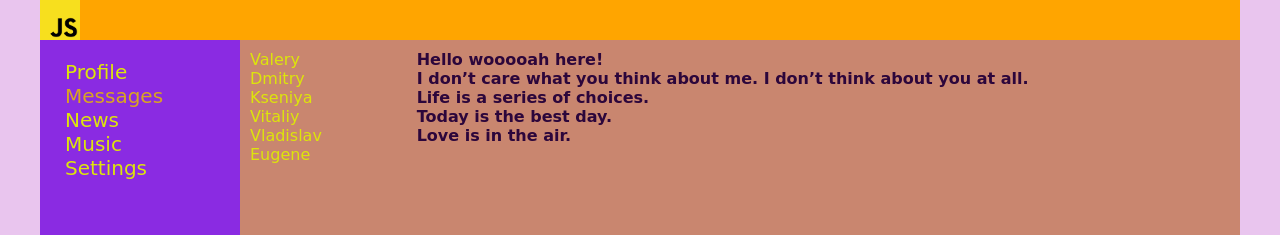
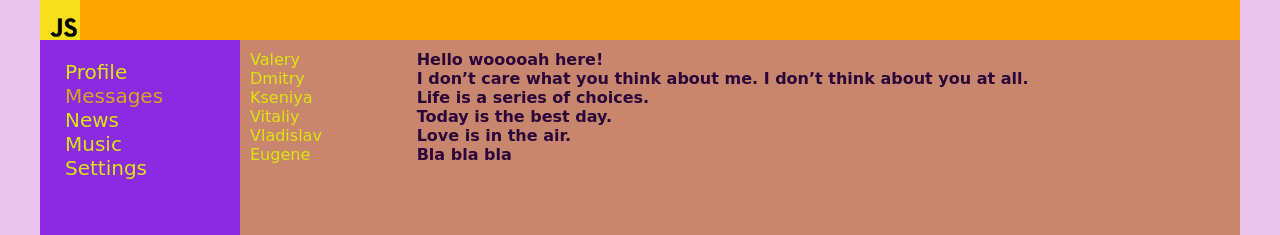
Before and after one commit to valeryaosta/sn-new, a React (Create React App) app: page /dialogs in a window 1280 px wide. Shown: the top 235 px of the page. Built offline with nearby package versions, Linux system fonts and the light colour scheme.

Commit message:
24 - UI-BLL, push data aside

```diff
--- a/src/components/Dialogs/Dialogs.jsx
+++ b/src/components/Dialogs/Dialogs.jsx
@@ -17,25 +17,45 @@ export const Message = ({message}) => {
 }
 
 const Dialogs = () => {
+
+    const dialogsData = [
+        {id: 1, name: 'Valery'},
+        {id: 2, name: 'Dmitry'},
+        {id: 3, name: 'Kseniya'},
+        {id: 4, name: 'Vitaliy'},
+        {id: 5, name: 'Vladislav'},
+        {id: 6, name: 'Eugene'}
+    ]
+
+    const messagesData = [
+        {id: 1, message: 'Hello wooooah here!'},
+        {id: 2, message: 'I don’t care what you think about me. I don’t think about you at all.'},
+        {id: 3, message: 'Life is a series of choices.'},
+        {id: 4, message: 'Today is the best day.'},
+        {id: 5, message: 'Love is in the air.'},
+        {id: 6, message: 'Bla bla bla'}
+    ]
+
     return (
         <div className={s.dialogs}>
             <div className={s.dialogsItems}>
                 {/*<div className={`${s.dialog} ${s.activeLink}`}>
                     <NavLink to='/dialogs/1' className={({isActive}) => isActive ? s.activeLink : ''}>Valery</NavLink>
                 </div>*/}
-                <DialogItem id='1' name='Valery'/>
-                <DialogItem id='2' name='Dmitry'/>
-                <DialogItem id='3' name='Kseniya'/>
-                <DialogItem id='4' name='Vitaliy'/>
-                <DialogItem id='5' name='Vladislav'/>
-                <DialogItem id='6' name='Eugene'/>
+                <DialogItem id={dialogsData[0].id} name={dialogsData[0].name}/>
+                <DialogItem id={dialogsData[1].id} name={dialogsData[1].name}/>
+                <DialogItem id={dialogsData[2].id} name={dialogsData[2].name}/>
+                <DialogItem id={dialogsData[3].id} name={dialogsData[3].name}/>
+                <DialogItem id={dialogsData[4].id} name={dialogsData[4].name}/>
+                <DialogItem id={dialogsData[5].id} name={dialogsData[5].name}/>
             </div>
             <div className={s.messages}>
-                <Message message='Hello wooooah here!'/>
-                <Message message='I don’t care what you think about me. I don’t think about you at all.'/>
-                <Message message='Life is a series of choices.'/>
-                <Message message='Today is the best day.'/>
-                <Message message='Love is in the air.'/>
+                <Message message={messagesData[0].message}/>
+                <Message message={messagesData[1].message}/>
+                <Message message={messagesData[2].message}/>
+                <Message message={messagesData[3].message}/>
+                <Message message={messagesData[4].message}/>
+                <Message message={messagesData[5].message}/>
             </div>
         </div>
     );
--- a/src/components/Profile/MyPosts/MyPosts.jsx
+++ b/src/components/Profile/MyPosts/MyPosts.jsx
@@ -3,6 +3,14 @@ import s from './MyPosts.module.css'
 import Post from "./Post/Post";
 
 const MyPosts = () => {
+
+    const postData = [
+        {id: 1, message: 'Hello world!', likesCount: 23},
+        {id: 2, message: 'React, Redux.. you will know them cool!', likesCount: 15},
+        {id: 3, message: 'Each failure is the next success!', likesCount: 100},
+        {id: 4, message: 'Wake me up when September ends..', likesCount: 7}
+    ]
+
     return (
         <div className={s.postsBlock}>
             MyPosts
@@ -13,10 +21,10 @@ const MyPosts = () => {
                 <button className={`${s.btn} ${s.btn2}`}>Remove</button>
             </div>
             <div className={s.postsWrapper}>
-                <Post message='Hello world!' likesCount='23'/>
-                <Post message='React, Redux.. you will know them cool!' likesCount='15'/>
-                <Post message='Each failure is the next success!' likesCount='100'/>
-                <Post message='Wake me up when September ends..' likesCount='7'/>
+                <Post message={postData[0].message} likesCount={postData[0].likesCount}/>
+                <Post message={postData[1].message} likesCount={postData[1].likesCount}/>
+                <Post message={postData[2].message} likesCount={postData[2].likesCount}/>
+                <Post message={postData[3].message} likesCount={postData[3].likesCount}/>
             </div>
         </div>
     );
```
